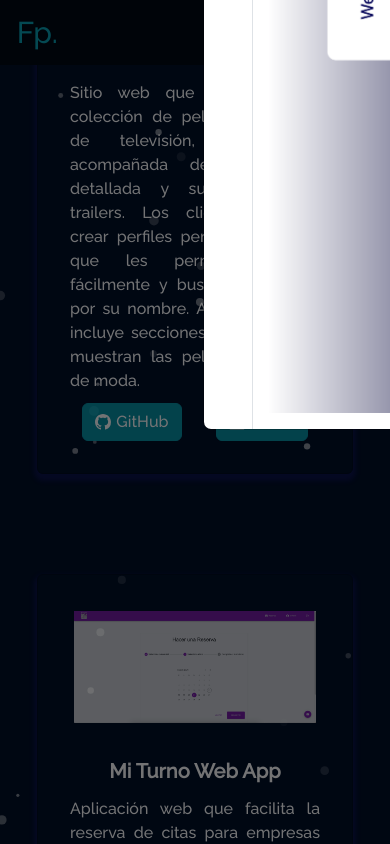
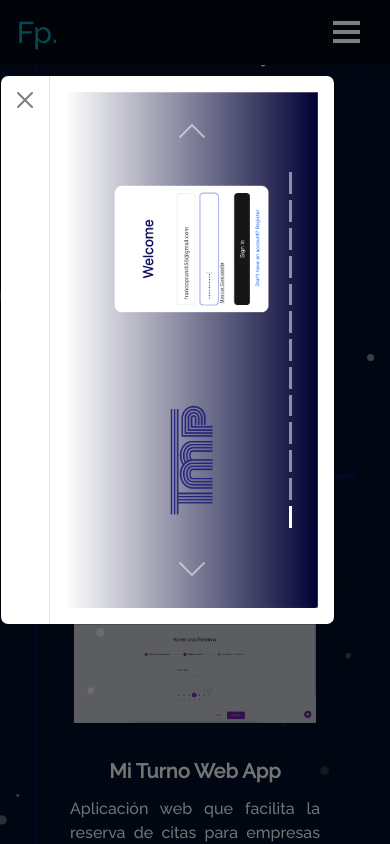
Before and after one commit to PrandiF/portfolio-FP, a React (Create React App) app: page /project in a window 390 px wide. Both pictures are taken after a click on the button "Demo". Shown: the part 462-1306 px from the top of the page. Built offline with nearby package versions, Linux system fonts and the light colour scheme.

Commit message:
feat: updates

```diff
--- a/src/components/Projects/Modal.js
+++ b/src/components/Projects/Modal.js
@@ -17,7 +17,7 @@ function ProjectModal(props) {
       </Button>
       <Modal show={show} onHide={handleClose} className="custom-modal">
         <Modal.Header closeButton />
-        <Modal.Body>
+        <Modal.Body className="modal-body">
           <ProjectCarrousel />
         </Modal.Body>
       </Modal>
--- a/src/components/Projects/projects.css
+++ b/src/components/Projects/projects.css
@@ -15,12 +15,14 @@
 
 @media (max-width: 767px) {
   .custom-modal .modal-dialog {
-    min-width: 650px !important; /* Cambia el ancho mínimo */
-    min-height: 800px !important; /* Cambia la altura mínima */
-    transform: rotate(90deg) translateX(-50%) translateY(50%);
+    min-width: 550px !important; /* Cambia el ancho mínimo */
+    min-height: 650px !important; /* Cambia la altura mínima */
+    transform: rotate(90deg); /* Solo rotación */
     transform-origin: left top;
-    top: 50%;
-    left: 50%;
+    display: flex;
+    justify-content: center;
+    align-items: center;
+    margin: 120% auto 0;
   }
 
   .modal-content {
@@ -34,17 +36,9 @@
   .modal-body {
     overflow-x: auto;
     overflow-y: hidden;
-    padding: 15px;
+    /* padding: 15px; */
     margin: 0 auto;
     white-space: nowrap;
   }
-  .carrousel-container {
-    width: 100%; /* Ajustar el ancho al modo horizontal */
-    height: auto; /* Ajustar la altura al modo horizontal */
-  }
 
-  .img-carrousel {
-    max-width: 100%; /* Ajustar el ancho de las imágenes al modo horizontal */
-    height: auto; /* Ajustar la altura de las imágenes al modo horizontal */
-  }
 }
```
